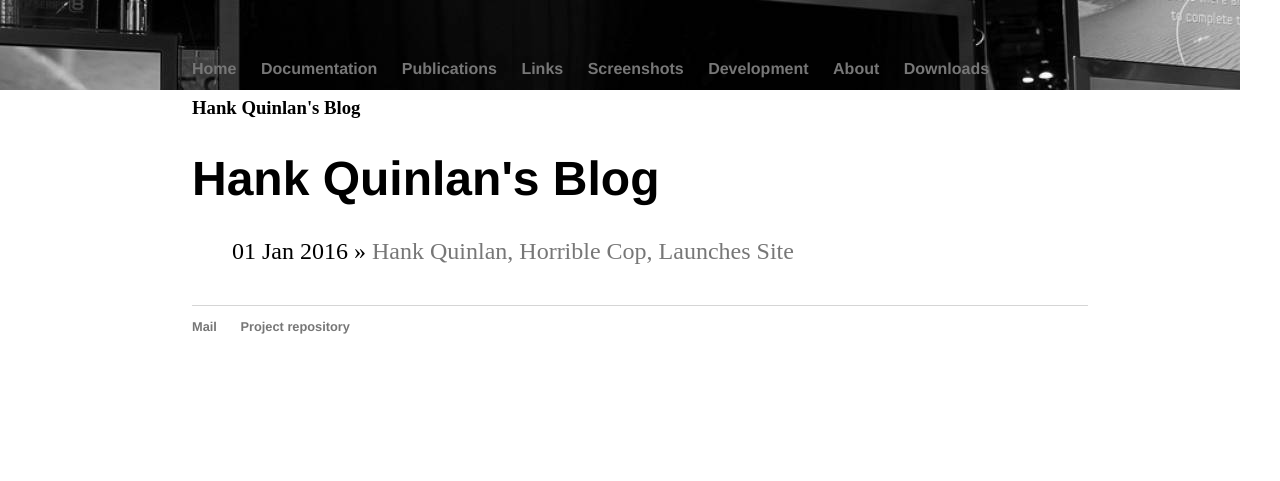
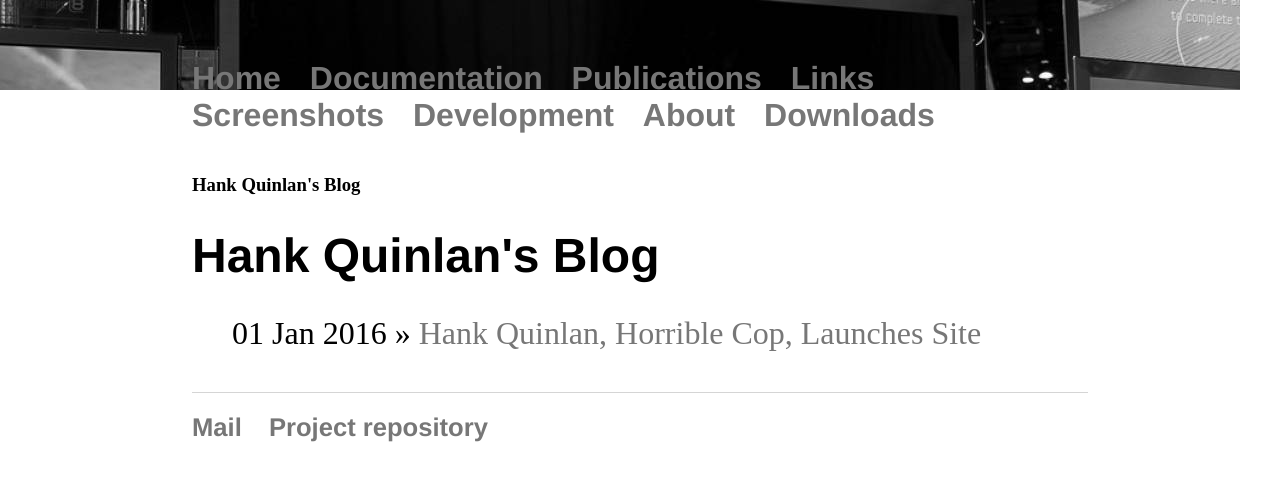
Before and after one commit to verbalizer/verbalizer.github.io, a Jekyll site: the page built from blog/index.html, in a window 1280 px wide. Shown: the top 481 px of the page. Built offline with Jekyll 4.4.1, drawn with Linux system fonts in a browser that asks for light colours.

Commit message:
changes in list styles in main.css

```diff
--- a/css/main.css
+++ b/css/main.css
@@ -37,12 +37,12 @@ footer {
     font-size: .8em;
 }
 
-ul.posts {
+ul{
     margin: 20px auto 40px;
-    font-size: 1.5em;
+    font-size: 2em;
 }
 
-ul.posts li {
+ul li {
     list-style: none;
 }
 
```
